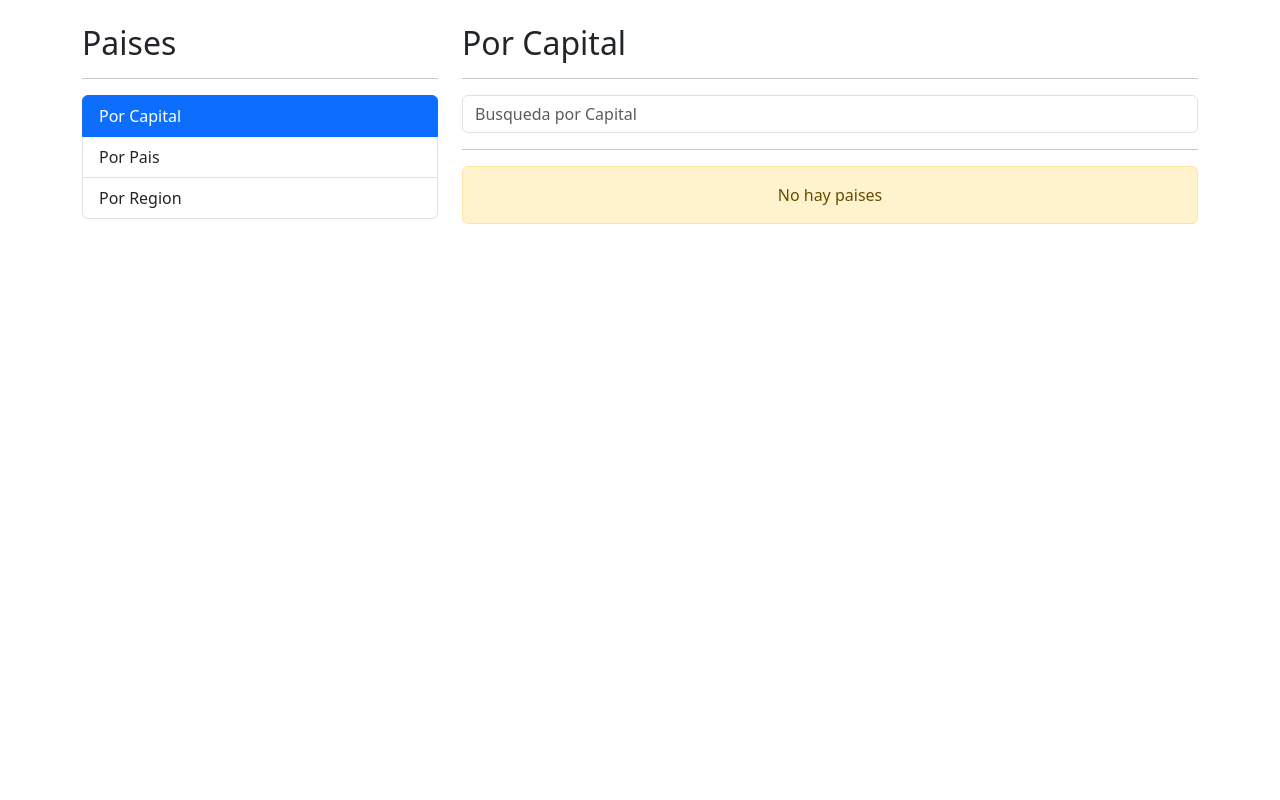
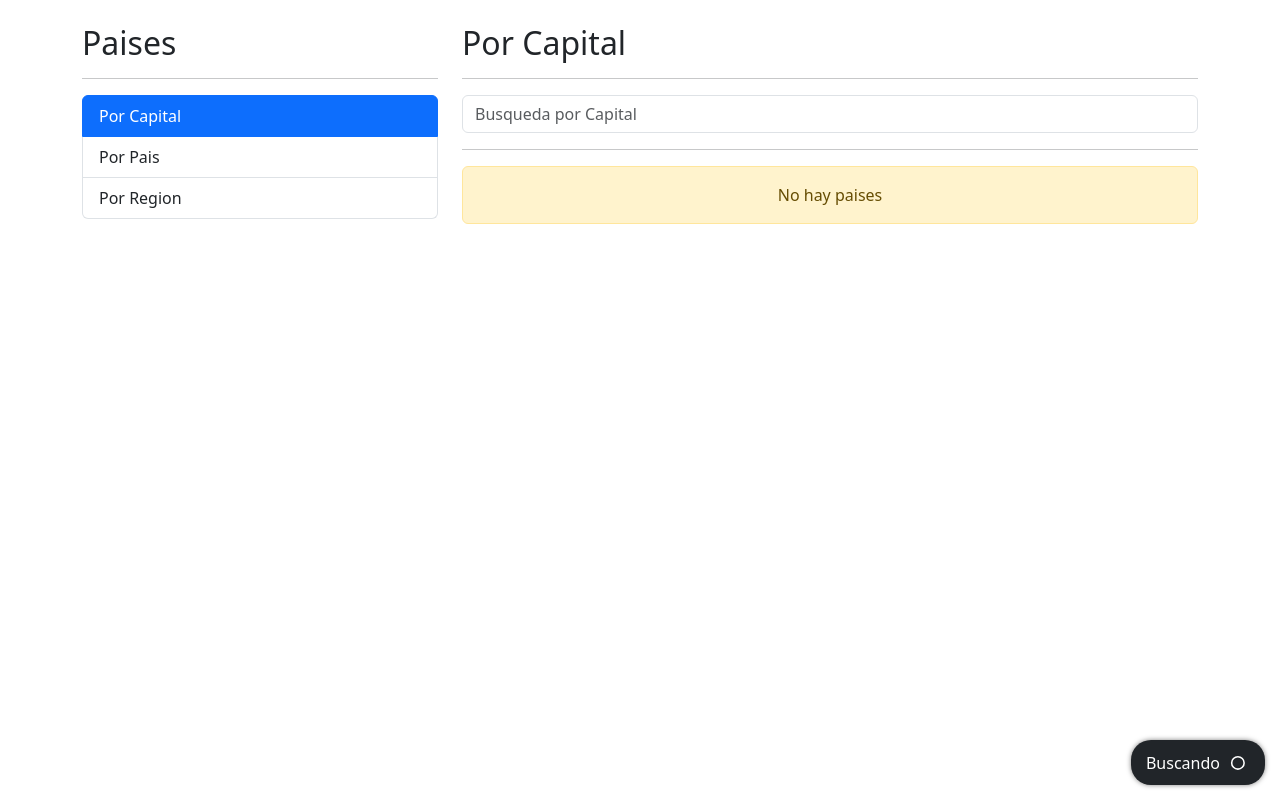
Before and after one commit to J-valdl/countryApp, an Angular app: page /countries/by-capital in a window 1280 px wide. Built offline with nearby package versions, Linux system fonts and the light colour scheme.

Commit message:
137. loading component

```diff
--- a/src/app/countries/pages/by-capital-page/by-capital-page.component.html
+++ b/src/app/countries/pages/by-capital-page/by-capital-page.component.html
@@ -13,6 +13,8 @@
 <div class="row">
   <div class="col">
     <hr>
+    <shared-loading-spinner></shared-loading-spinner>
+
     <countries-table [countries]="countries">Ver Mas</countries-table>
   </div>
 </div>
--- /dev/null
+++ b/src/app/shared/components/loading-spinner/loading-spinner.component.css
@@ -0,0 +1,16 @@
+.spinner-container{
+  position: fixed;
+  bottom: 15px;
+  right: 15px;
+  background-color: black;
+  color: white;
+  padding: 5px 10px;
+  border-radius: 20px;
+  display: flex;
+  align-items: center;
+  box-shadow: 0px 0px 5px rgba(0, 0, 0, 0.5);
+}
+
+span{
+  margin-left: 5px;
+}
--- /dev/null
+++ b/src/app/shared/components/loading-spinner/loading-spinner.component.html
@@ -0,0 +1,7 @@
+<div class="spinner-container bg-dark" >
+<span>Buscando</span>
+<img src="../../../../assets/loader.svg"
+    height="35"
+    width="35"
+  >
+</div>
```
Also changed, not shown: src/app/shared/components/loading-spinner/loading-spinner.component.ts (added, +10 -0 lines), src/app/shared/shared.module.ts (+5 -2 lines), src/assets/loader.svg (added).
